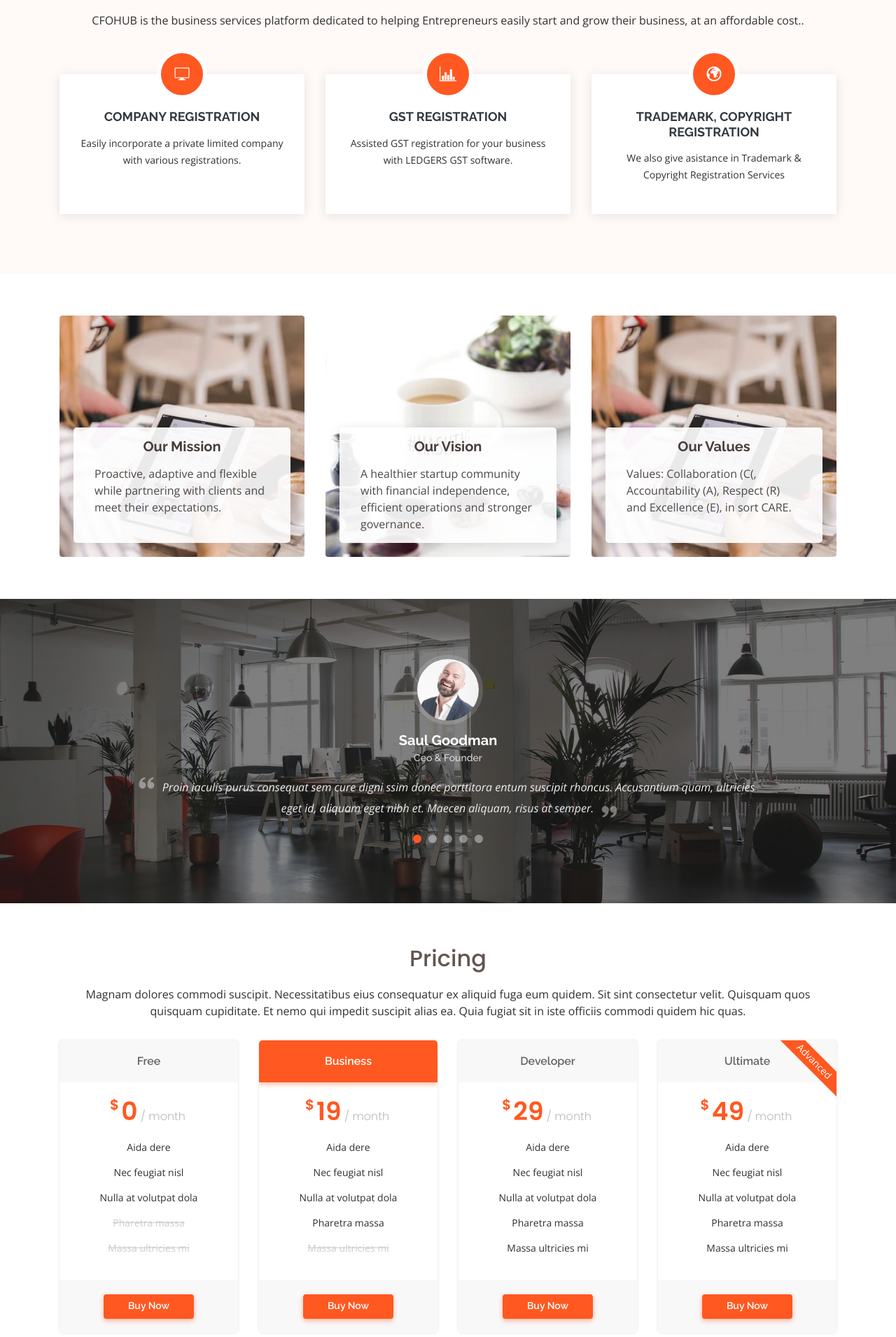
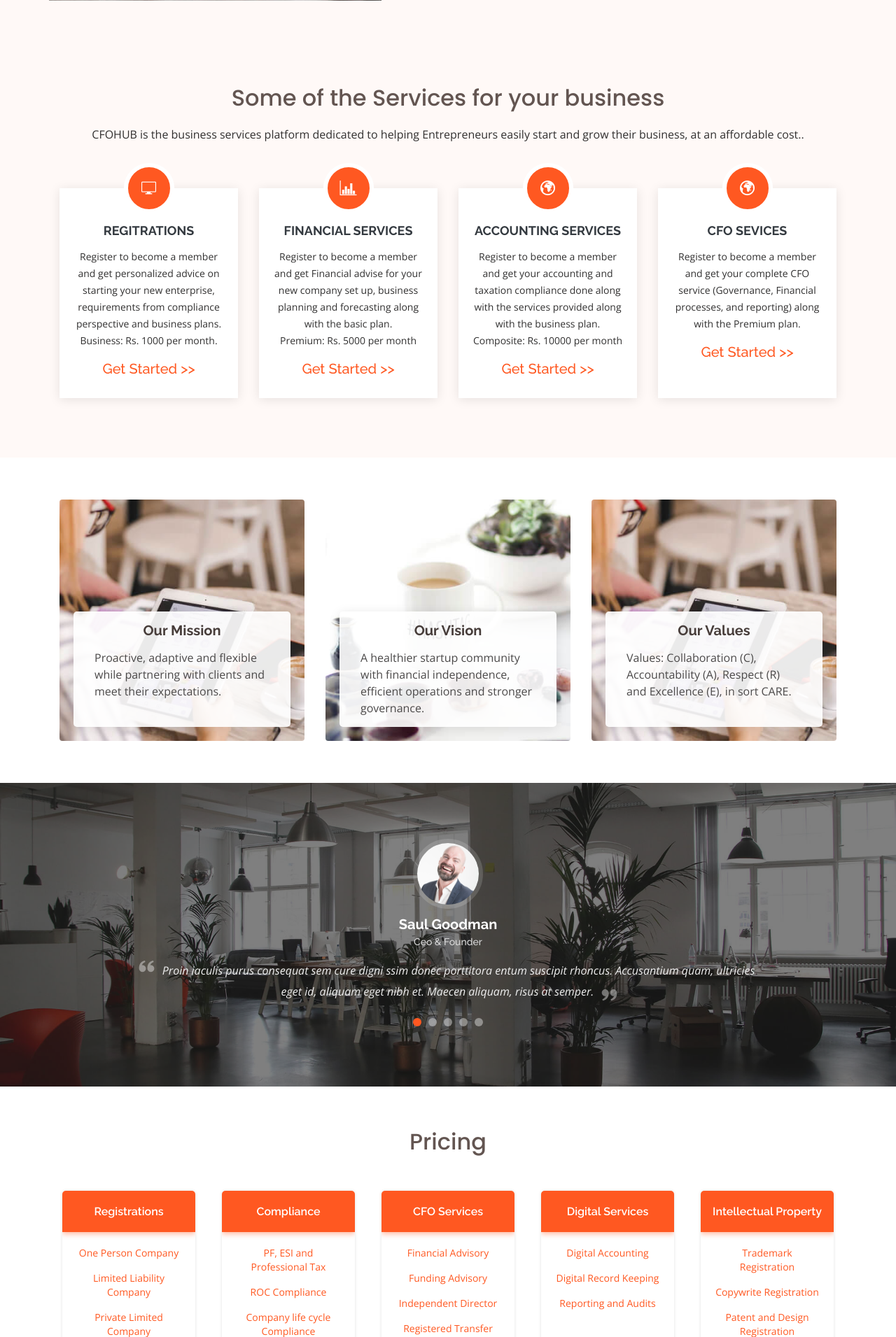
Before and after one commit to mohiniphatak/niranjan, a Django app: page / in a window 1280 px wide. Shown: the part 1617-3528 px from the top of the page at 70% size. Run offline with Django 3.2, Linux system fonts and the light colour scheme; some libraries are stand-ins or nearby versions.

Commit message:
index page changes

```diff
--- a/static/style.css
+++ b/static/style.css
@@ -167,7 +167,7 @@ h1, h2, h3, h4, h5, h6 {
 .nav-menu a {
   display: block;
   position: relative;
-  color: #635551;
+  color: #000000;
   padding: 11px 14px;
   transition: 0.3s;
   font-size: 16px;
@@ -401,7 +401,7 @@ h1, h2, h3, h4, h5, h6 {
 }
 
 #hero h2 {
-  color: #eee;
+  color: #ffffff;
   margin-bottom: 50px;
   font-size: 24px;
 }
@@ -508,8 +508,8 @@ section {
 
 .why-us .content {
   padding: 30px;
-  background: #ff5821;
-  border-radius: 4px;
+  background: #ec6b40;
+  border-radius: 10px;
   color: #fff;
 }
 
@@ -546,7 +546,7 @@ section {
   border-radius: 10px;
   background: #fff;
   box-shadow: 0px 2px 15px rgba(0, 0, 0, 0.1);
-  padding: 40px 30px;
+  padding: 27px 4px;
   width: 100%;
 }
 
@@ -564,7 +564,7 @@ section {
 
 .why-us .icon-boxes .icon-box p {
   font-size: 15px;
-  color: #716f6f;
+  color: #000000;
 }
 
 /*--------------------------------------------------------------
@@ -787,7 +787,7 @@ section {
   margin-top: 35px;
   margin-bottom: 25px;
   text-align: center;
-  height: 200px;
+  height: 300px;
   position: relative;
   background: #fff;
   box-shadow: 0px 2px 15px rgba(0, 0, 0, 0.1);
--- a/templates/cfohubapp/main.html
+++ b/templates/cfohubapp/main.html
@@ -18,10 +18,62 @@
     <section id="why-us" class="why-us">
       <div class="container">
 
+
         <div class="row">
-          <div class="col-xl-4 col-lg-5" data-aos="fade-up">
+
+          <div class="col-xl-12 d-flex">
+            <div class="icon-boxes d-flex flex-column justify-content-center">
+              <div class="row">
+                <div class="col mx-1 d-flex align-items-stretch" data-aos="fade-up" data-aos-delay="100">
+                  <div class="icon-box mt-4 mt-xl-0">
+                    <i class="bx bx-receipt"></i>
+                    <h6><b>Registrations</b></h6>
+                    <p>We provide registration services for One person Company, Limited Liability Company & Private Limited Company.</p>
+                  </div>
+                </div>
+                <div class="col mx-1 d-flex align-items-stretch" data-aos="fade-up" data-aos-delay="200">
+                  <div class="icon-box mt-4 mt-xl-0">
+                    <i class="bx bx-cube-alt"></i>
+                    <h6><b>Intellectual Property</b></h6>
+                    <p>We provide Trademark , Copyright as well as Patent & Design Registration.</p>
+                  </div>
+                </div>
+                <div class="col mx-1 d-flex align-items-stretch" data-aos="fade-up" data-aos-delay="300">
+                  <div class="icon-box mt-4 mt-xl-0">
+                    <i class="bx bx-images"></i>
+                    <h6><b>CFO Services</b></h6>
+                    <p>We provide financial reporting, treasury function, accounting and documentation for audit purpose
+and co-ordination with financial institution.</p>
+                  </div>
+                </div>
+                <div class="col mx-1 d-flex align-items-stretch" data-aos="fade-up" data-aos-delay="300">
+                  <div class="icon-box mt-4 mt-xl-0">
+                    <i class="bx bx-images"></i>
+                    <h6><b>Digital Services</b></h6>
+                    <p>We also provide some of the Digital services, Please check our CFO services Section.</p>
+                  </div>
+                </div>
+                <div class="col mx-1 d-flex align-items-stretch" data-aos="fade-up" data-aos-delay="300">
+                  <div class="icon-box mt-4 mt-xl-0">
+                    <i class="bx bx-images"></i>
+                    <h6><b>Intellectual Property</b></h6>
+                    <p>We also provide Trademark, copyright, Patent Registration Services, Please check our Intellectual Property Section.</p>
+                  </div>
+                </div>
+              </div>
+            </div>
+          </div>
+        </div>
+         </div>
+    </section><!-- End Why Us Section -->
+
+      <section id="why-us" class="why-us">
+      <div class="container">
+
+        <div class="row">
+          <div class="col-xl-12 col-lg-12" data-aos="fade-up">
             <div class="content">
-              <h3>Why Choose CFOHUB for your company?</h3>
+              <h5>Why Choose CFOHUB for your company?</h5>
               <p>
                 CFOHUB is business services platform dedicated to helping Entrepreneurs easily start and grow their business with a strong business advisory service.
               </p>
@@ -30,38 +82,9 @@
               </div>
             </div>
           </div>
-          <div class="col-xl-8 col-lg-7 d-flex">
-            <div class="icon-boxes d-flex flex-column justify-content-center">
-              <div class="row">
-                <div class="col-xl-4 d-flex align-items-stretch" data-aos="fade-up" data-aos-delay="100">
-                  <div class="icon-box mt-4 mt-xl-0">
-                    <i class="bx bx-receipt"></i>
-                    <h4>Registrations</h4>
-                    <p>We provide registration services for One person Company, Limited Liability Company & Private Limited Company.</p>
-                  </div>
-                </div>
-                <div class="col-xl-4 d-flex align-items-stretch" data-aos="fade-up" data-aos-delay="200">
-                  <div class="icon-box mt-4 mt-xl-0">
-                    <i class="bx bx-cube-alt"></i>
-                    <h4>Intellectual Property</h4>
-                    <p>We provide Trademark , Copyright as well as Patent & Design Registration.</p>
-                  </div>
-                </div>
-                <div class="col-xl-4 d-flex align-items-stretch" data-aos="fade-up" data-aos-delay="300">
-                  <div class="icon-box mt-4 mt-xl-0">
-                    <i class="bx bx-images"></i>
-                    <h4>CFO Services</h4>
-                    <p>We also provide some of the advisory services, Please check our CFO services Section.</p>
-                  </div>
-                </div>
-              </div>
-            </div>
-          </div>
         </div>
-
       </div>
-    </section><!-- End Why Us Section -->
-
+    </section>
     <!-- ======= About Section ======= -->
     <section id="about" class="about section-bg">
       <div class="container">
@@ -94,25 +117,42 @@
         </div>
 
         <div class="row">
-          <div class="col-lg-4 col-md-6" data-aos="fade-up">
+          <div class="col-lg-3 col-md-6" data-aos="fade-up">
             <div class="icon-box">
               <div class="icon"><i class="icofont-computer"></i></div>
-              <h4 class="title"><a href="">Company Registration</a></h4>
-              <p class="description">Easily incorporate a private limited company with various registrations.</p>
+              <h4 class="title"><a href="">Regitrations</a></h4>
+              <p class="description">Register to become a member and get personalized advice on starting your new enterprise,
+requirements from compliance perspective and business plans.<br>Business: Rs. 1000 per month.<br></p>
+<a href="#" class="scrollto"><h5>Get Started >></h5></a><br><br>
             </div>
           </div>
-          <div class="col-lg-4 col-md-6" data-aos="fade-up" data-aos-delay="100">
+          <div class="col-lg-3 col-md-6" data-aos="fade-up" data-aos-delay="100">
             <div class="icon-box">
               <div class="icon"><i class="icofont-chart-bar-graph"></i></div>
-              <h4 class="title"><a href="">GST Registration</a></h4>
-              <p class="description">Assisted GST registration for your business with LEDGERS GST software.</p>
+              <h4 class="title"><a href="">Financial Services</a></h4>
+              <p class="description">Register to become a member and get Financial advise for your new company set up, business
+planning and forecasting along with the basic plan.<br>
+Premium: Rs. 5000 per month<br></p>
+<a href="#" class="scrollto"><h5>Get Started >></h5></a><br><br>
             </div>
           </div>
-          <div class="col-lg-4 col-md-6" data-aos="fade-up" data-aos-delay="200">
+          <div class="col-lg-3 col-md-6" data-aos="fade-up" data-aos-delay="200">
             <div class="icon-box">
               <div class="icon"><i class="icofont-earth"></i></div>
-              <h4 class="title"><a href="">Trademark, Copyright Registration</a></h4>
-              <p class="description">We also give asistance in Trademark & Copyright Registration Services</p>
+              <h4 class="title"><a href="">Accounting Services</a></h4>
+              <p class="description">Register to become a member and get your accounting and taxation compliance done along with the
+services provided along with the business plan.<br>
+Composite: Rs. 10000 per month</p>
+<a href="#" class="scrollto"><h5>Get Started >></h5></a><br><br>
+            </div>
+          </div>
+          <div class="col-lg-3 col-md-6" data-aos="fade-up" data-aos-delay="200">
+            <div class="icon-box">
+              <div class="icon"><i class="icofont-earth"></i></div>
+              <h4 class="title"><a href="">CFO Sevices</a></h4>
+              <p class="description">Register to become a member and get your complete CFO service (Governance, Financial processes,
+and reporting) along with the Premium plan.</p>
+<a href="#"><h5>Get Started >></h5></a><br><br>
             </div>
           </div>
 
@@ -147,7 +187,7 @@
             <div class="card" style="background-image: url(../static/img/values-1.jpg);">
               <div class="card-body">
                 <h5 class="card-title"><a href="">Our Values</a></h5>
-                <p class="card-text">Values: Collaboration (C(, Accountability (A), Respect (R) and Excellence (E), in sort CARE.</p>
+                <p class="card-text">Values: Collaboration (C), Accountability (A), Respect (R) and Excellence (E), in sort CARE.</p>
 
               </div>
             </div>
@@ -235,21 +275,35 @@
 
         <div class="section-title">
           <h2 data-aos="fade-up">Pricing</h2>
-          <p data-aos="fade-up">Magnam dolores commodi suscipit. Necessitatibus eius consequatur ex aliquid fuga eum quidem. Sit sint consectetur velit. Quisquam quos quisquam cupiditate. Et nemo qui impedit suscipit alias ea. Quia fugiat sit in iste officiis commodi quidem hic quas.</p>
+
         </div>
 
         <div class="row">
 
-          <div class="col-lg-3 col-md-6" data-aos="fade-up">
-            <div class="box">
-              <h3>Free</h3>
-              <h4><sup>$</sup>0<span> / month</span></h4>
+          <div class="col mx-1" data-aos="fade-up">
+            <div class="box featured">
+              <h3>Registrations</h3>
               <ul>
-                <li>Aida dere</li>
-                <li>Nec feugiat nisl</li>
-                <li>Nulla at volutpat dola</li>
-                <li class="na">Pharetra massa</li>
-                <li class="na">Massa ultricies mi</li>
+                <li><a href="/one_person_company/">One Person Company</a></li>
+              <li><a href="/limited_liability_company/">Limited Liability Company</a></li>
+              <li><a href="/private_limited_company/">Private Limited Company</a></li>
+              </ul><br><br><br>
+              <div class="btn-wrap">
+                <a href="#" class="btn-buy">Buy Now</a>
+              </div>
+            </div>
+          </div>
+
+          <div class="col mx-1 mt-4 mt-md-0" data-aos="fade-up" data-aos-delay="100">
+            <div class="box featured">
+              <h3>Compliance</h3>
+
+              <ul>
+                <li><a href="/pf_esi_payroll/">PF, ESI and Professional Tax</a></li>
+              <li><a href="/roc_compliance/">ROC Compliance</a></li>
+              <li><a href="/company_lifecycle_compliance/">Company life cycle Compliance</a></li>
+              <li><a href="/tax_compliance/">Tax Compliance</a></li>
+              <li><a href="/gst_advisory_board/">GST Advisory Board</a></li><br>
               </ul>
               <div class="btn-wrap">
                 <a href="#" class="btn-buy">Buy Now</a>
@@ -257,16 +311,16 @@
             </div>
           </div>
 
-          <div class="col-lg-3 col-md-6 mt-4 mt-md-0" data-aos="fade-up" data-aos-delay="100">
+          <div class="col mx-1 mt-4 mt-lg-0" data-aos="fade-up" data-aos-delay="200">
             <div class="box featured">
-              <h3>Business</h3>
-              <h4><sup>$</sup>19<span> / month</span></h4>
+              <h3>CFO Services</h3>
               <ul>
-                <li>Aida dere</li>
-                <li>Nec feugiat nisl</li>
-                <li>Nulla at volutpat dola</li>
-                <li>Pharetra massa</li>
-                <li class="na">Massa ultricies mi</li>
+                <li><a href="/financial_advisory/">Financial Advisory</a></li>
+              <li><a href="/funding_advisory/">Funding Advisory</a></li>
+              <li><a href="/board_membership/">Independent Director</a></li>
+              <li><a href="/registered_transfer_agent_service/">Registered Transfer Agent</a></li>
+              <li><a href="/corporate_governance/">Corporate Governance</a></li>
+              <li><a href="">Payroll Services</a></li>
               </ul>
               <div class="btn-wrap">
                 <a href="#" class="btn-buy">Buy Now</a>
@@ -274,35 +328,27 @@
             </div>
           </div>
 
-          <div class="col-lg-3 col-md-6 mt-4 mt-lg-0" data-aos="fade-up" data-aos-delay="200">
-            <div class="box">
-              <h3>Developer</h3>
-              <h4><sup>$</sup>29<span> / month</span></h4>
+          <div class="col mx-1 mt-4 mt-lg-0" data-aos="fade-up" data-aos-delay="300">
+            <div class="box featured">
+              <h3>Digital Services</h3>
               <ul>
-                <li>Aida dere</li>
-                <li>Nec feugiat nisl</li>
-                <li>Nulla at volutpat dola</li>
-                <li>Pharetra massa</li>
-                <li>Massa ultricies mi</li>
-              </ul>
+                <li><a href="/digital_accounting/">Digital Accounting </a></li>
+              <li><a href="/digital_record_keeping/">Digital Record Keeping</a></li>
+              <li><a href="/reporting_and_audits/">Reporting and Audits</a></li><br>
+            </ul><br><br><br><br>
               <div class="btn-wrap">
                 <a href="#" class="btn-buy">Buy Now</a>
               </div>
             </div>
           </div>
-
-          <div class="col-lg-3 col-md-6 mt-4 mt-lg-0" data-aos="fade-up" data-aos-delay="300">
-            <div class="box">
-              <span class="advanced">Advanced</span>
-              <h3>Ultimate</h3>
-              <h4><sup>$</sup>49<span> / month</span></h4>
+          <div class="col mx-1 mt-4 mt-lg-0" data-aos="fade-up" data-aos-delay="300">
+            <div class="box featured">
+              <h3>Intellectual Property</h3>
               <ul>
-                <li>Aida dere</li>
-                <li>Nec feugiat nisl</li>
-                <li>Nulla at volutpat dola</li>
-                <li>Pharetra massa</li>
-                <li>Massa ultricies mi</li>
-              </ul>
+                <li><a href="/trademark_registration/">Trademark Registration</a></li>
+              <li><a href="/copyright_registration/">Copywrite Registration</a></li>
+              <li><a href="/patent_and_design_registration/">Patent and Design Registration</a></li>
+              </ul><br><br><br>
               <div class="btn-wrap">
                 <a href="#" class="btn-buy">Buy Now</a>
               </div>
@@ -313,68 +359,6 @@
 
       </div>
     </section><!-- End Pricing Section -->
-
-    <!-- ======= F.A.Q Section ======= -->
-    <section id="faq" class="faq section-bg">
-      <div class="container">
-
-        <div class="section-title">
-          <h2 data-aos="fade-up">F.A.Q</h2>
-          <p data-aos="fade-up">Magnam dolores commodi suscipit. Necessitatibus eius consequatur ex aliquid fuga eum quidem. Sit sint consectetur velit. Quisquam quos quisquam cupiditate. Et nemo qui impedit suscipit alias ea. Quia fugiat sit in iste officiis commodi quidem hic quas.</p>
-        </div>
-
-        <div class="faq-list">
-          <ul>
-            <li data-aos="fade-up">
-              <i class="bx bx-help-circle icon-help"></i> <a data-toggle="collapse" class="collapse" href="#faq-list-1">Non consectetur a erat nam at lectus urna duis? <i class="bx bx-chevron-down icon-show"></i><i class="bx bx-chevron-up icon-close"></i></a>
-              <div id="faq-list-1" class="collapse show" data-parent=".faq-list">
-                <p>
-                  Feugiat pretium nibh ipsum consequat. Tempus iaculis urna id volutpat lacus laoreet non curabitur gravida. Venenatis lectus magna fringilla urna porttitor rhoncus dolor purus non.
-                </p>
-              </div>
-            </li>
-
-            <li data-aos="fade-up" data-aos-delay="100">
-              <i class="bx bx-help-circle icon-help"></i> <a data-toggle="collapse" href="#faq-list-2" class="collapsed">Feugiat scelerisque varius morbi enim nunc? <i class="bx bx-chevron-down icon-show"></i><i class="bx bx-chevron-up icon-close"></i></a>
-              <div id="faq-list-2" class="collapse" data-parent=".faq-list">
-                <p>
-                  Dolor sit amet consectetur adipiscing elit pellentesque habitant morbi. Id interdum velit laoreet id donec ultrices. Fringilla phasellus faucibus scelerisque eleifend donec pretium. Est pellentesque elit ullamcorper dignissim. Mauris ultrices eros in cursus turpis massa tincidunt dui.
-                </p>
-              </div>
-            </li>
-
-            <li data-aos="fade-up" data-aos-delay="200">
-              <i class="bx bx-help-circle icon-help"></i> <a data-toggle="collapse" href="#faq-list-3" class="collapsed">Dolor sit amet consectetur adipiscing elit? <i class="bx bx-chevron-down icon-show"></i><i class="bx bx-chevron-up icon-close"></i></a>
-              <div id="faq-list-3" class="collapse" data-parent=".faq-list">
-                <p>
-                  Eleifend mi in nulla posuere sollicitudin aliquam ultrices sagittis orci. Faucibus pulvinar elementum integer enim. Sem nulla pharetra diam sit amet nisl suscipit. Rutrum tellus pellentesque eu tincidunt. Lectus urna duis convallis convallis tellus. Urna molestie at elementum eu facilisis sed odio morbi quis
-                </p>
-              </div>
-            </li>
-
-            <li data-aos="fade-up" data-aos-delay="300">
-              <i class="bx bx-help-circle icon-help"></i> <a data-toggle="collapse" href="#faq-list-4" class="collapsed">Tempus quam pellentesque nec nam aliquam sem et tortor consequat? <i class="bx bx-chevron-down icon-show"></i><i class="bx bx-chevron-up icon-close"></i></a>
-              <div id="faq-list-4" class="collapse" data-parent=".faq-list">
-                <p>
-                  Molestie a iaculis at erat pellentesque adipiscing commodo. Dignissim suspendisse in est ante in. Nunc vel risus commodo viverra maecenas accumsan. Sit amet nisl suscipit adipiscing bibendum est. Purus gravida quis blandit turpis cursus in.
-                </p>
-              </div>
-            </li>
-
-            <li data-aos="fade-up" data-aos-delay="400">
-              <i class="bx bx-help-circle icon-help"></i> <a data-toggle="collapse" href="#faq-list-5" class="collapsed">Tortor vitae purus faucibus ornare. Varius vel pharetra vel turpis nunc eget lorem dolor? <i class="bx bx-chevron-down icon-show"></i><i class="bx bx-chevron-up icon-close"></i></a>
-              <div id="faq-list-5" class="collapse" data-parent=".faq-list">
-                <p>
-                  Laoreet sit amet cursus sit amet dictum sit amet justo. Mauris vitae ultricies leo integer malesuada nunc vel. Tincidunt eget nullam non nisi est sit amet. Turpis nunc eget lorem dolor sed. Ut venenatis tellus in metus vulputate eu scelerisque.
-                </p>
-              </div>
-            </li>
-
-          </ul>
-        </div>
-
-      </div>
-    </section><!-- End F.A.Q Section -->
 
     <!-- ======= Contact Section ======= -->
     <section id="contact" class="contact">
```
Also changed, not shown: static/img/hero-bg.jpg.
